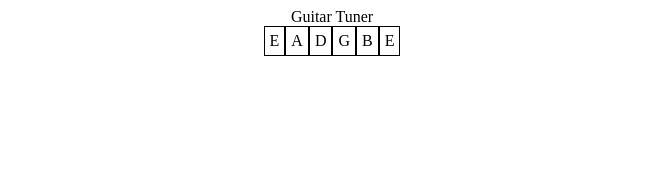
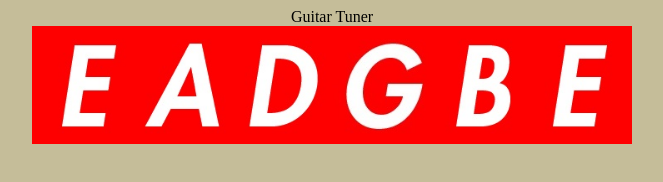
Before and after one commit to jambion/guitar_tuner, a plain HTML site: page index.html in a window 1280 px wide. Shown: the whole page, without its empty margins (308-971 px from the left). Drawn offline with nearby package versions, Linux system fonts and the light colour scheme.

Commit message:
Added images for letters, modified directory

```diff
--- a/index.html
+++ b/index.html
@@ -12,25 +12,31 @@
 </head>
 <body>
 
-<audio id="audioLowE" src="lowE.mp3" autostart="false" ></audio>
-<audio id="audioA" src="A.mp3" autostart="false" ></audio>
-<audio id="audioD" src="D.mp3" autostart="false" ></audio>
-<audio id="audioG" src="G.mp3" autostart="false" ></audio>
-<audio id="audioB" src="B.mp3" autostart="false" ></audio>
-<audio id="audioHighE" src="highE.mp3" autostart="false" ></audio>
+<audio id="audioLowE" src="strings/lowE.mp3" autostart="false" ></audio>
+<audio id="audioA" src="strings/A.mp3" autostart="false" ></audio>
+<audio id="audioD" src="strings/D.mp3" autostart="false" ></audio>
+<audio id="audioG" src="strings/G.mp3" autostart="false" ></audio>
+<audio id="audioB" src="strings/B.mp3" autostart="false" ></audio>
+<audio id="audioHighE" src="strings/highE.mp3" autostart="false" ></audio>
 
-<div id="header">
-	Guitar Tuner
+<div id="guitarTuner">
+	<div id="header">
+		Guitar Tuner
+	</div>
+
+	<div id="strings">
+		<div id="lowE"><img src="images/E.jpg"></div>
+		<div id="A"><img src="images/A.jpg"></div>
+		<div id="D"><img src="images/D.jpg"></div>
+		<div id="G"><img src="images/G.jpg"></div>
+		<div id="B"><img src="images/B.jpg"></div>
+		<div id="highE"><img src="images/Eright.jpg"></div>
+	</div>
+
 </div>
 
-<div id="tuner">
-	<a class="string" id="lowE">E</a>
-	<a id="A">A</a>
-	<a id="D">D</a>
-	<a id="G">G</a>
-	<a id="B">B</a>
-	<a id="highE">E</a>
-</div>
+
+
 
 </body>
 
--- a/tuner.css
+++ b/tuner.css
@@ -1,10 +1,13 @@
+body {
+	background: #C5BD99;
+}
 #header {
 	width: 50%;
 	margin: auto;
 	text-align: center;
 }
 
-#tuner {
+#strings {
 	/*border: 1px solid blue;*/
 	width: 50%;
 	margin: auto;
@@ -12,7 +15,12 @@
 	justify-content: center;
 }
 
-#tuner > a {
-	border: 1px solid black;
-	padding: 5px;
+#strings > div {
+/*	border: 1px solid black;
+	padding: 5px;*/
 }
+
+img {
+	width: 100px;
+
+}
--- a/tuner.js
+++ b/tuner.js
@@ -1,4 +1,5 @@
 $(document).ready(function(){
+
 	console.log("Hello World!");
 
   var lowEAudio = $("#lowEmp3");
@@ -38,4 +39,16 @@ $(document).ready(function(){
 		sound.play();
 	});
 
+	$("#strings > div").mouseenter(function(){
+		$(this).fadeTo(100, 0.7);
+
+	});
+
+	$("#strings > div").mouseleave(function(){
+		$(this).fadeTo(100, 1);
+
+	});
+
+
+
 });
```
Also changed, not shown: images/A.jpg (added), images/B.jpg (added), images/D.jpg (added), images/E.jpg (added), images/Eright.jpg (added), images/G.jpg (added), 12 other files.
